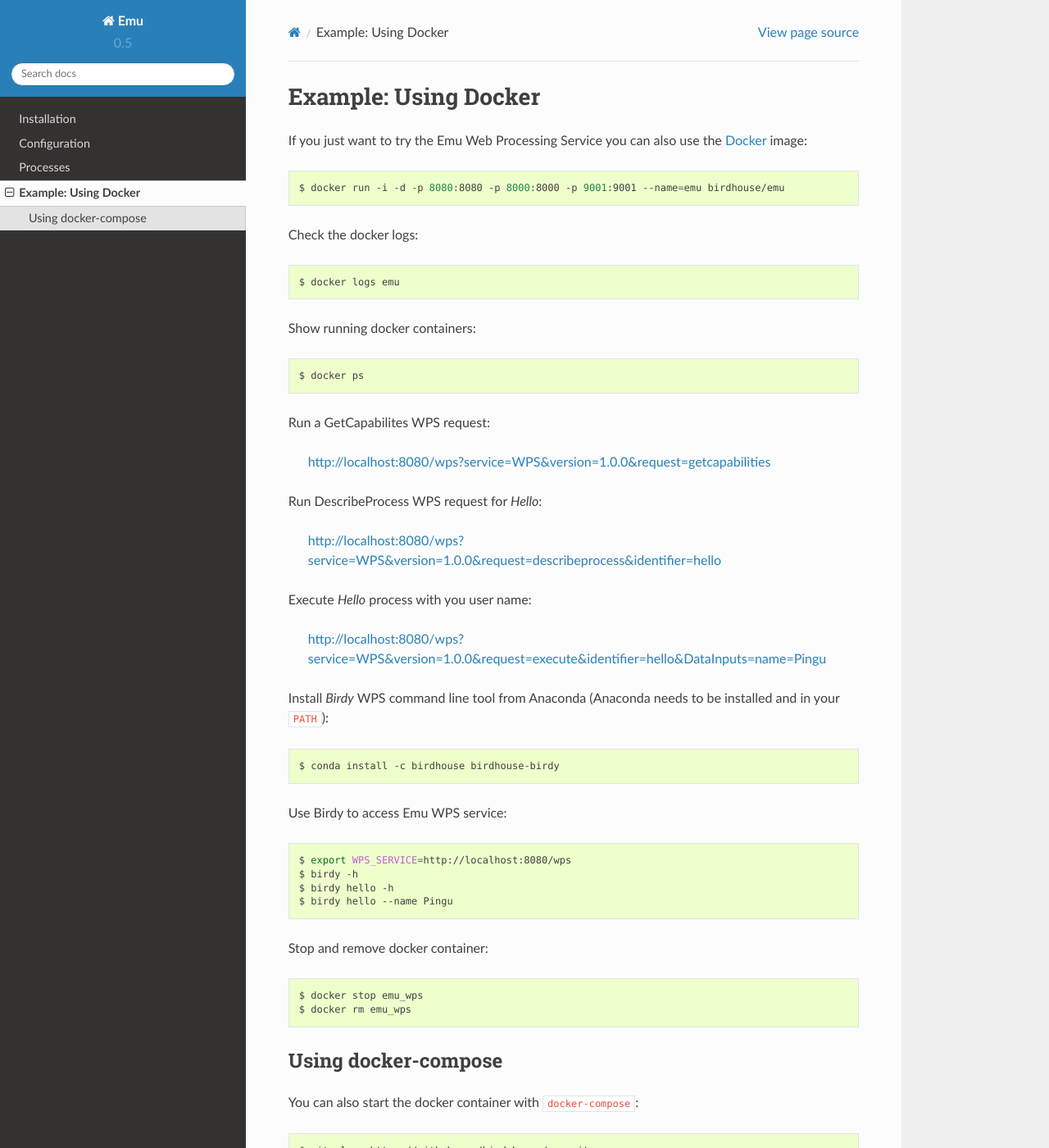
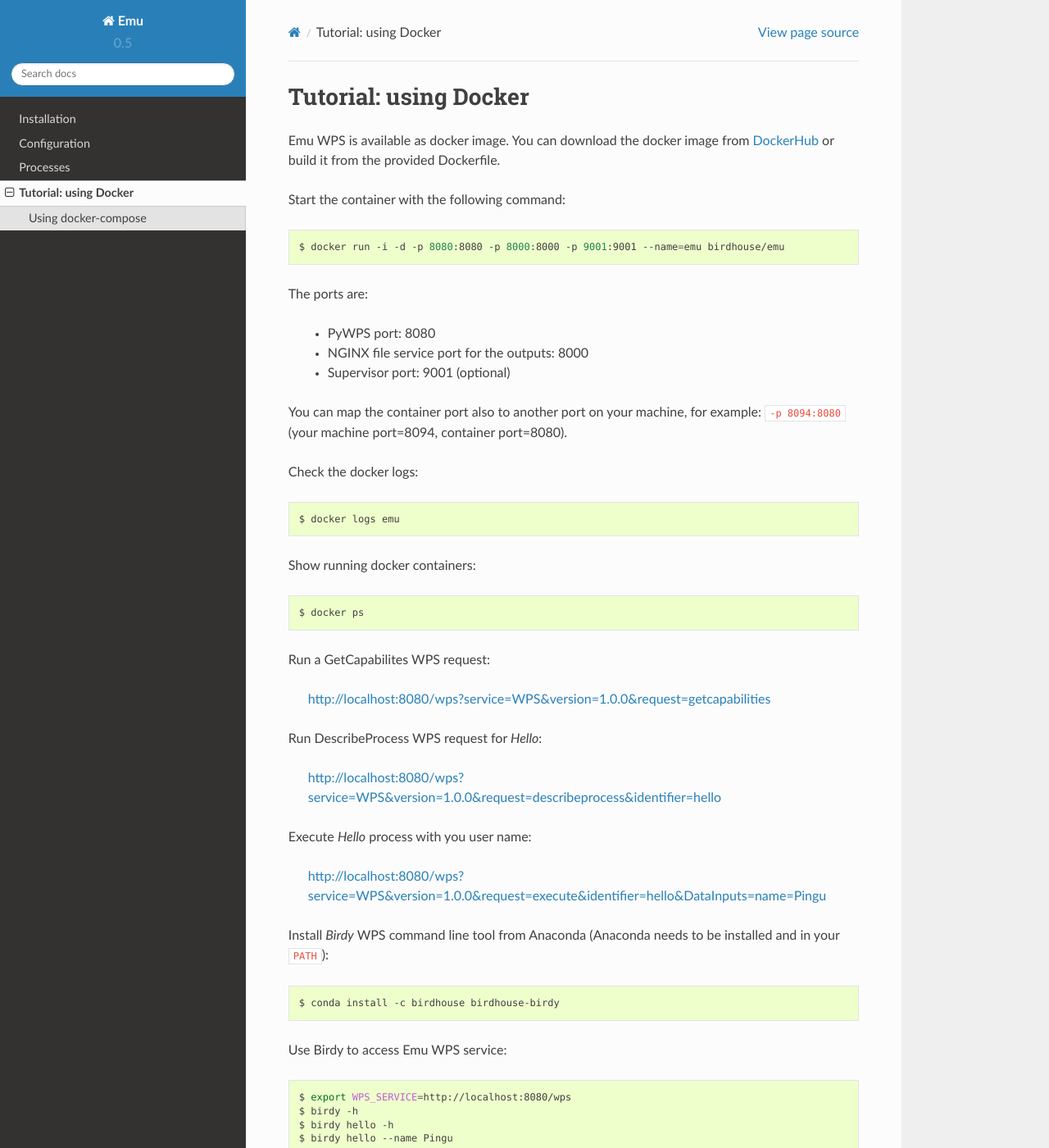
Before and after one commit to bird-house/emu, a Sphinx documentation site: the page built from docs/source/tutorial.rst, in a window 1280 px wide and 1400 px high. Shown: the whole window at 82% size. Built offline with Sphinx 7.4.7 and the Read the Docs theme 2.0.0, drawn with Linux system fonts in a browser that asks for light colours; some of the changed text lies outside the part shown.

Commit message:
update docs

```diff
--- a/docs/source/tutorial.rst
+++ b/docs/source/tutorial.rst
@@ -1,13 +1,25 @@
 .. _tutorial:
 
-Example: Using Docker
-=====================
+Tutorial: using Docker
+======================
 
-If you just want to try the Emu Web Processing Service you can also use the `Docker <https://hub.docker.com/r/birdhouse/emu/>`_ image:
+Emu WPS is available as docker image. You can download the docker image from `DockerHub <https://hub.docker.com/r/birdhouse/emu/>`_
+or build it from the provided Dockerfile.
+
+Start the container with the following command:
 
 .. code-block:: sh
 
   $ docker run -i -d -p 8080:8080 -p 8000:8000 -p 9001:9001 --name=emu birdhouse/emu
+
+The ports are:
+
+  * PyWPS port: 8080
+  * NGINX file service port for the outputs: 8000
+  * Supervisor port: 9001 (optional)
+
+You can map the container port also to another port on your machine, for example: ``-p 8094:8080``
+(your machine port=8094, container port=8080).
 
 Check the docker logs:
 
@@ -58,7 +70,7 @@
 Using docker-compose
 --------------------
 
-You can also start the docker container with ``docker-compose``:
+Use `docker-compose <https://docs.docker.com/compose/install/>`_ (you need a recent version > 1.7) to start the container:
 
 .. code-block:: sh
 
@@ -66,3 +78,14 @@
    $ cd emu
    $ docker-compose up -d
    $ docker-compose logs emu
+
+You can change the ports and hostname with environment variables:
+
+.. code-block:: sh
+
+   $ HOSTNAME=emu HTTP_PORT=8094 SUPERVISOR_PORT=48094 docker-compose up
+
+Now the WPS is available on port 8094: http://emu:8094/wps?service=WPS&version=1.0.0&request=GetCapabilities.
+
+You can also customize the ``docker-compose.yml`` file.
+See the `docker-compose documentation <https://docs.docker.com/compose/environment-variables/>`_.
```
Also changed, not shown: docs/source/installation.rst (+1 -21 lines).
